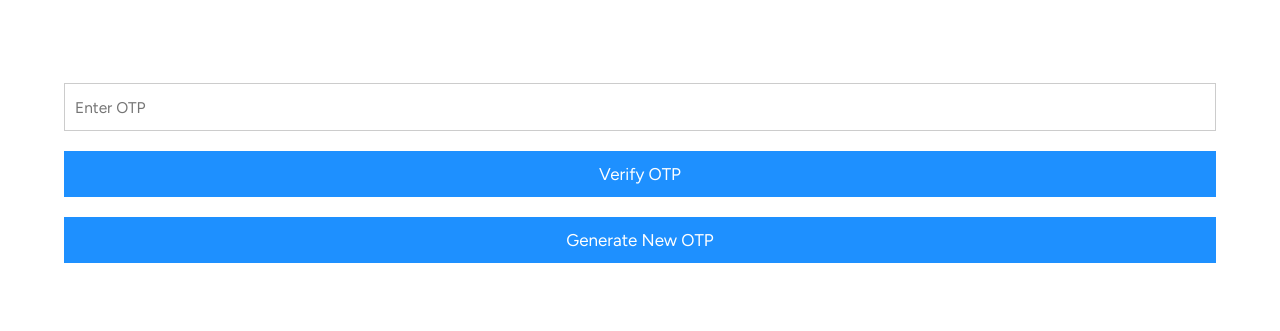
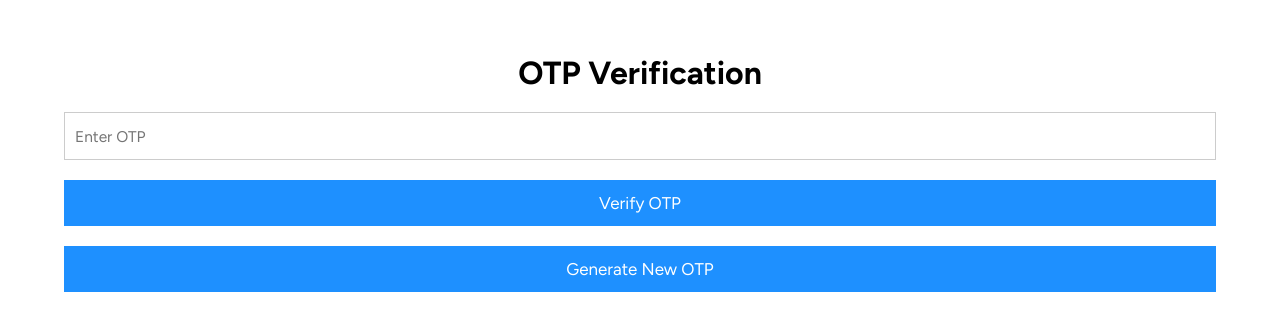
Before and after one commit to vcoder09/OTP-Generate, a plain HTML site: page index.html in a window 1280 px wide. Shown: the part 227-558 px from the top of the page. Drawn offline with Linux system fonts and the light colour scheme.

Commit message:
update index.html

```diff
--- a/index.html
+++ b/index.html
@@ -8,6 +8,7 @@
   <link rel="stylesheet" href="main.css">
 </head>
 <body>
+  <h1>OTP Verification</h1>
   <input type="number" id="input" maxlength="4" placeholder="Enter OTP">
   <button id="btn" onclick="verifyOTP()">Verify OTP</button>
   <button id="ref">Generate New OTP</button>
```
